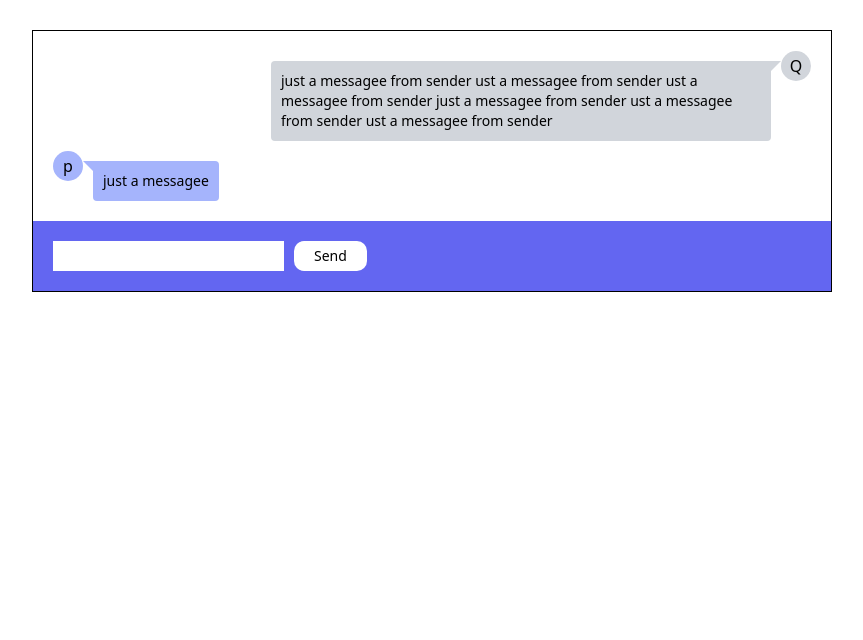
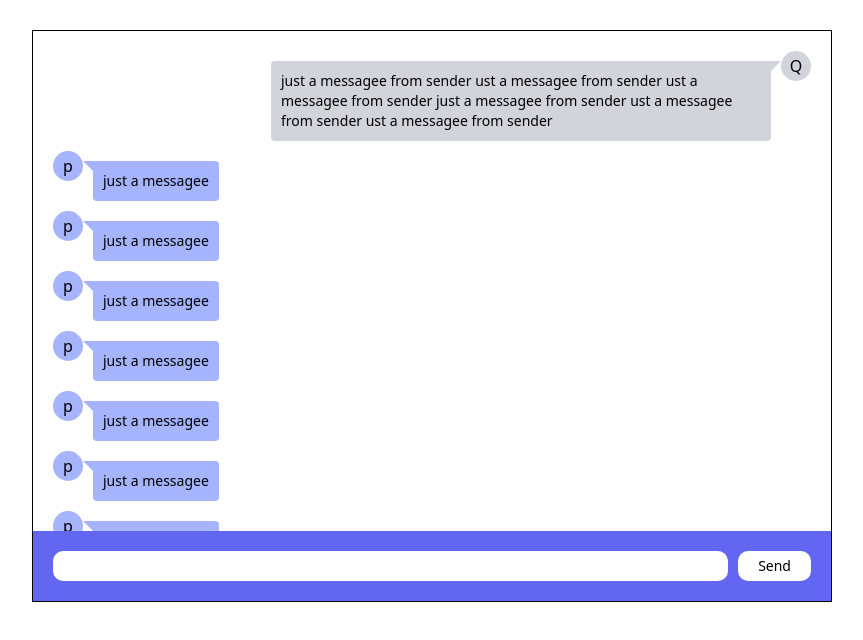
Before and after one commit to mikamokedo/test-chat-app, a React (Create React App) app: page / in a window 1280 px wide. Shown: the top 640 px of the page, without its empty margins (208-1071 px from the left). Built offline with nearby package versions, Linux system fonts and the light colour scheme.

Commit message:
fix: layout

```diff
--- a/src/App.tsx
+++ b/src/App.tsx
@@ -6,12 +6,20 @@ import SendButton from './components/chat/SendButton'
 function App() {
   return (
     <div className="max-w-[800px] border border-black mt-[30px] mx-[auto]">
-      <div className=" flex flex-col gap-[10px] p-[20px]">
+      <div className=" flex flex-col gap-[10px] p-[20px]  max-h-[500px] overflow-y-scroll">
       <Message
         textContent="just a messagee from sender ust a messagee from sender ust a messagee from sender just a messagee from sender ust a messagee from sender ust a messagee from sender"
         name="Q"
         isSender={true}
       />
+      <Message textContent="just a messagee" name="phu123" isSender={false} />
+      <Message textContent="just a messagee" name="phu123" isSender={false} />
+      <Message textContent="just a messagee" name="phu123" isSender={false} />
+      <Message textContent="just a messagee" name="phu123" isSender={false} />
+      <Message textContent="just a messagee" name="phu123" isSender={false} />
+      <Message textContent="just a messagee" name="phu123" isSender={false} />
+      <Message textContent="just a messagee" name="phu123" isSender={false} />
+      <Message textContent="just a messagee" name="phu123" isSender={false} />
       <Message textContent="just a messagee" name="phu123" isSender={false} />
       </div>
       <div className="flex bg-indigo-500 p-[20px]">
--- a/src/components/chat/Input.tsx
+++ b/src/components/chat/Input.tsx
@@ -7,7 +7,7 @@ interface InputProps{
 }
 const Input:React.FC<InputProps> = ({value,onChange}) => {
   return (
-      <input value={value} onChange={(e) => onChange(e.target.value) }/>
+      <input value={value} onChange={(e) => onChange(e.target.value) } className='rounded-[10px] w-full'/>
   )
 }
 
```
